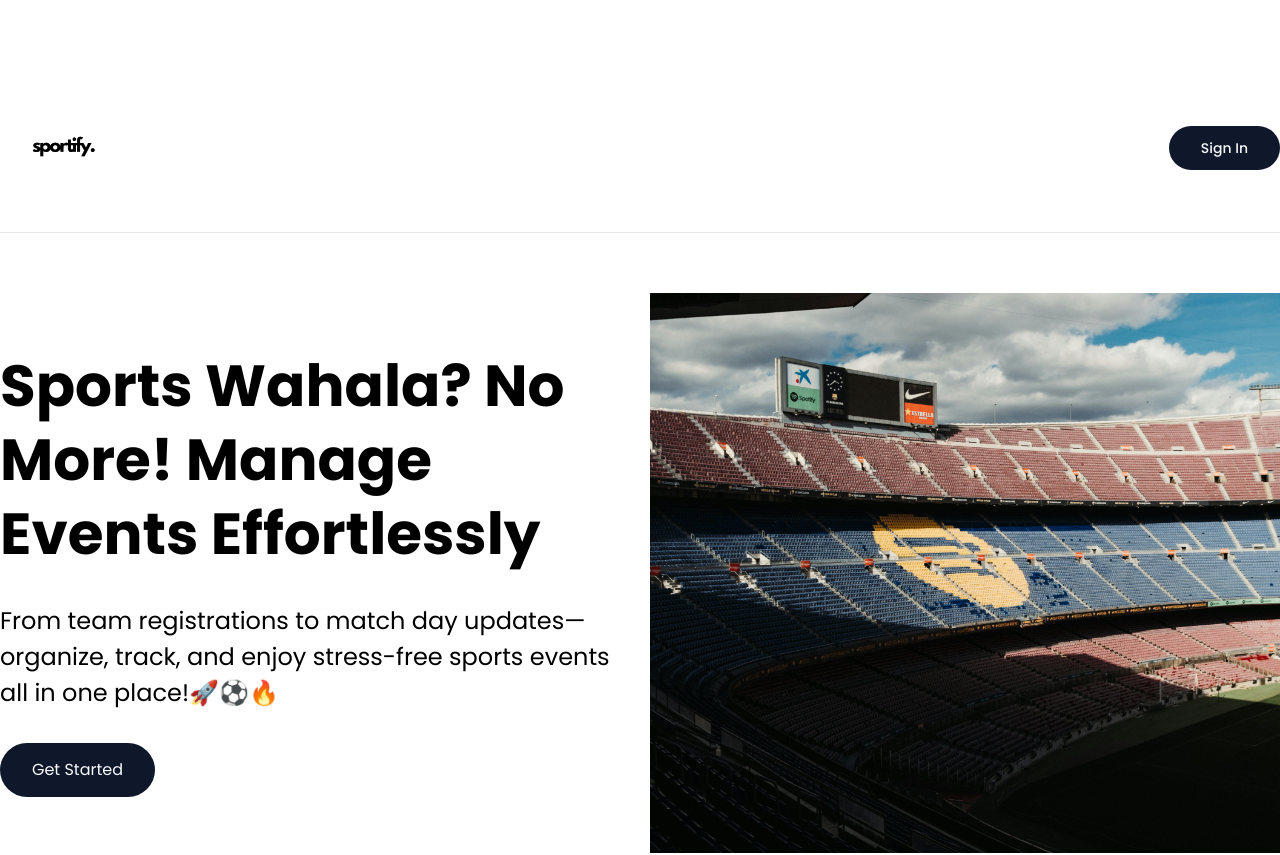
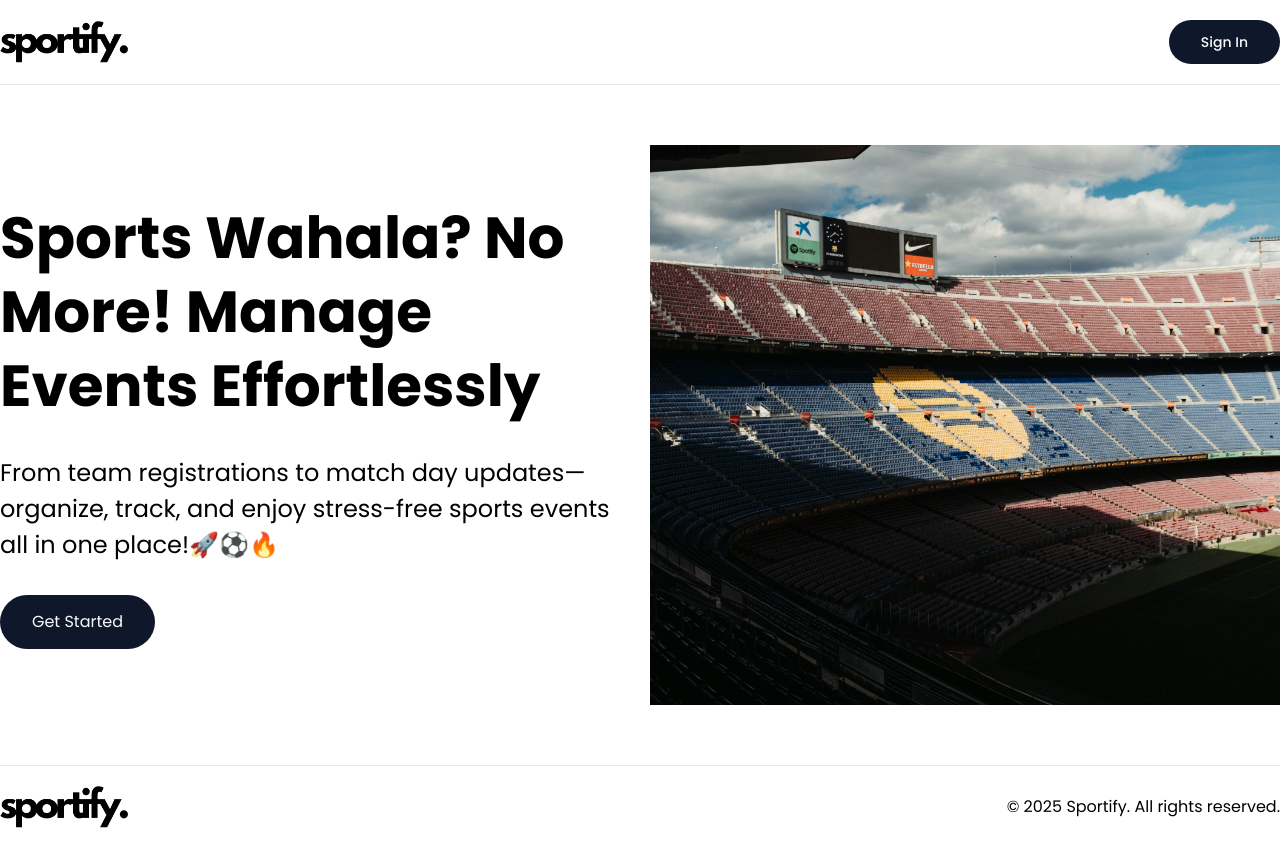
Before and after one commit to tumidav/sportify, a Next.js app: page / in a window 1280 px wide. Shown: the top 855 px of the page. Built offline with nearby package versions, Linux system fonts and the light colour scheme; no server answers.

Commit message:
remove commented header from layout; update logo image

```diff
--- a/app/layout.tsx
+++ b/app/layout.tsx
@@ -27,7 +27,7 @@ export default function RootLayout({
     <ClerkProvider>
       <html lang="en">
         <body className={`${poppins.variable} antialiased`}>
-          <header className="flex justify-end items-center p-4 gap-4 h-16"></header>
+          {/* <header className="flex justify-end items-center p-4 gap-4 h-16"></header> */}
           {children}
         </body>
       </html>
```
Also changed, not shown: public/assets/images/logo.png.
